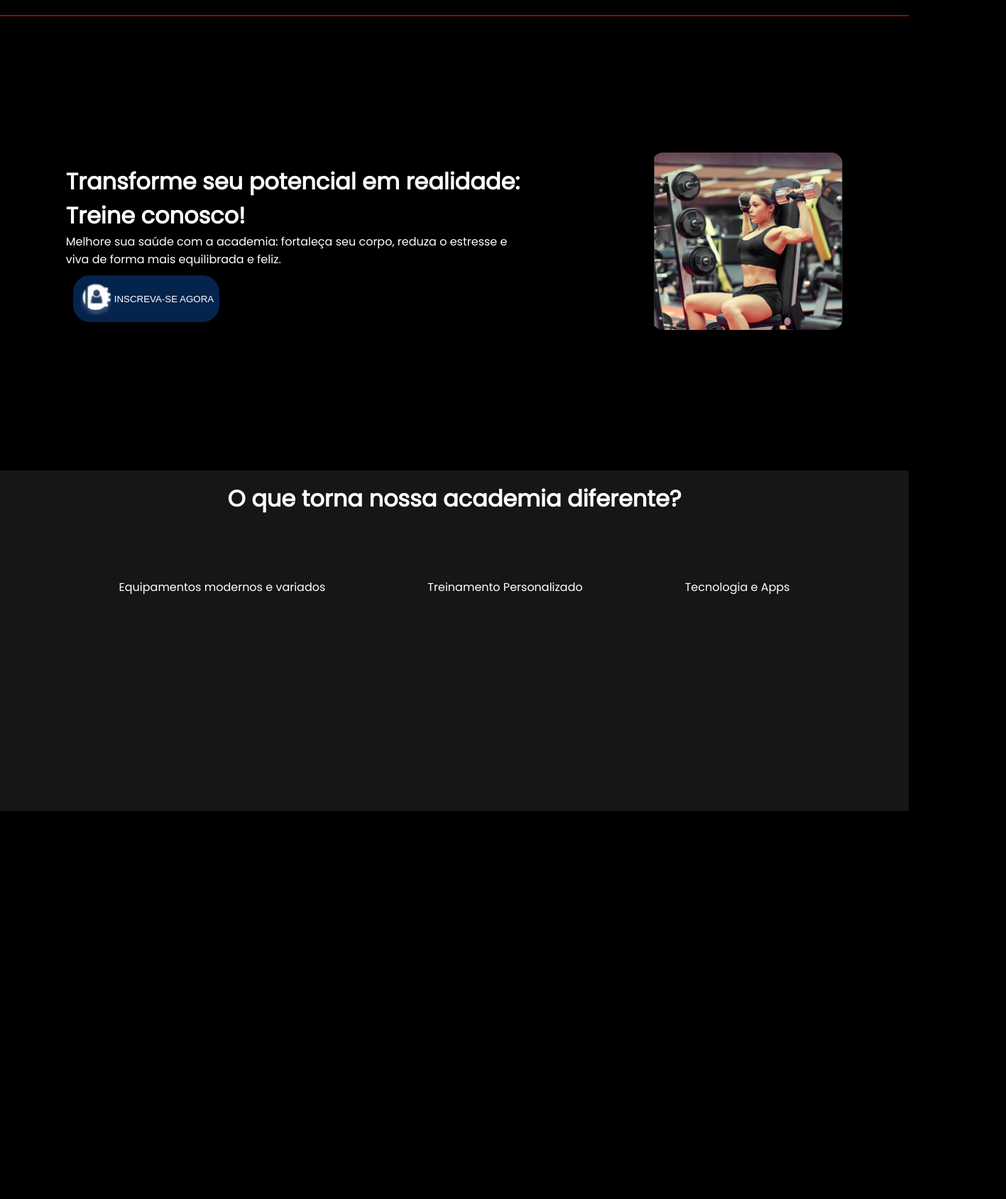
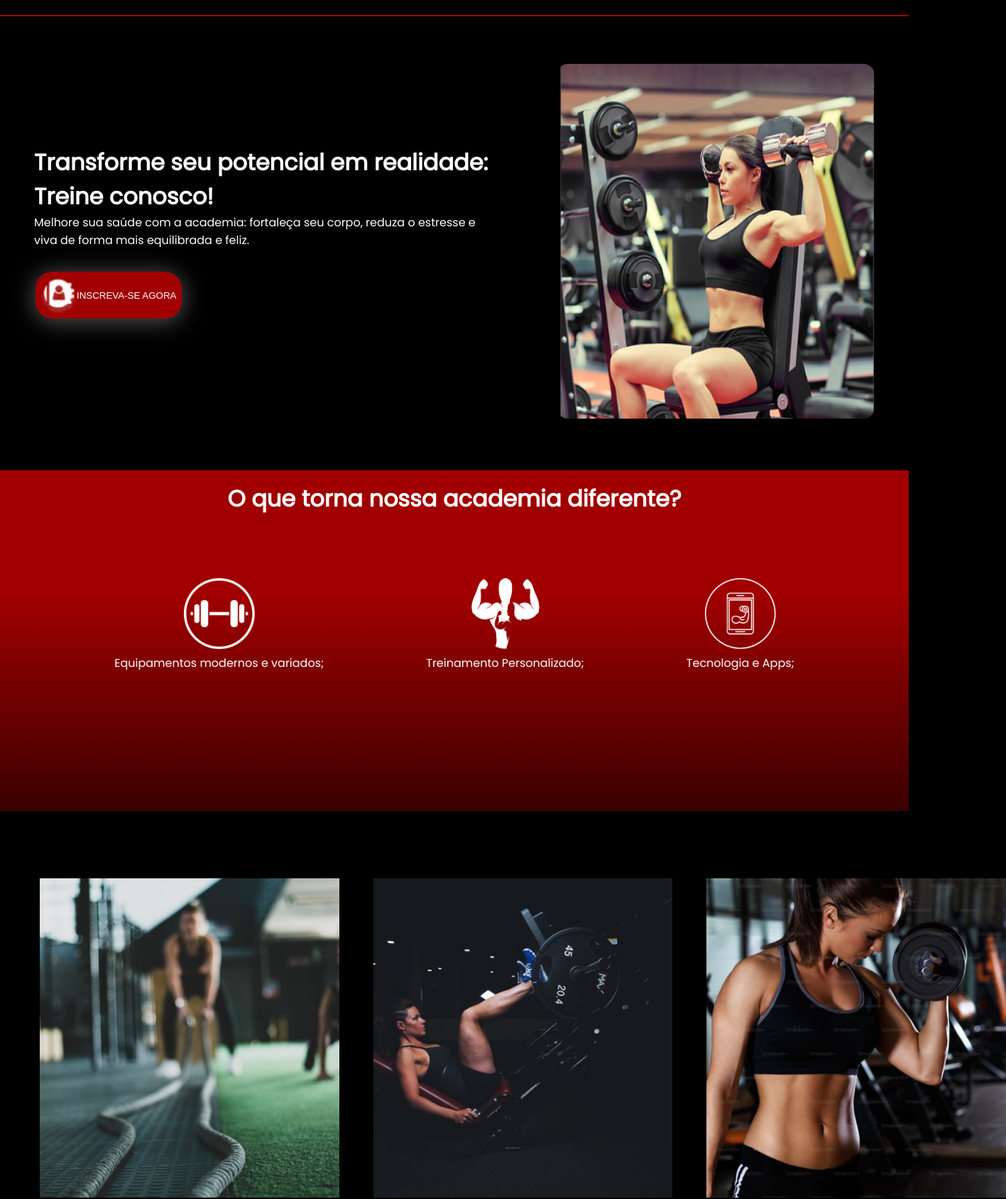
Before and after one commit to Anacaroline16/Fabrica-de-Software, a Next.js app in the folder almsfit/: page / in a window 1280 px wide. Shown: the part 97-1787 px from the top of the page at 71% size, 1417 px wide, since content can reach past the window. Built offline with nearby package versions, Linux system fonts and the light colour scheme.

Commit message:
telaHome

```diff
--- a/almsfit/src/app/globals.css
+++ b/almsfit/src/app/globals.css
@@ -13,7 +13,7 @@ body{
   --cor-inputs: #870e18;
   /* cores da pagina principal */
   --cor-fundo-:  #476A99;
-  --cor-fundo-botao: #05244D;
+  --cor-fundo-botao: #A10000;
   --cor-das-letras:#FFFFFF;
   --cor-fundo-hover: #292E96;
   --cor-fundo-bloco-2: rgba(217,217,217,0.1);
--- a/almsfit/src/app/page.js
+++ b/almsfit/src/app/page.js
@@ -18,31 +18,31 @@ export default function Home() {
                         </button>
                     </div>
                     <div className={styles.pmrBloco_coluna2}>
-                         <Image className={styles.img_ft_principal_coluna2} src="/images/img1.png" alt="Mulher malhando na academia" width="250" height="250" />
+                         <Image className={styles.img_ft_principal_coluna2} src="/images/img1.png" alt="Mulher malhando na academia" width="500" height="500" />
                     </div>
                 </div>
                 <div className={styles.segundo_bloco}>
                     <h1>O que torna nossa academia diferente?</h1>
                     <div className={styles.imgs_txt}>
                         <div className={styles.quadrinho_1}>
-                            {/* <Image src="/images/img2_1.png" alt="Equipamentos modernos e variados" width={50} height={50}/> */}
-                            <p>Equipamentos modernos e variados</p>
+                            <Image src="/images/img2_1.png" alt="Equipamentos modernos e variados" width="100" height="100"/>
+                            <p>Equipamentos modernos e variados;</p>
                         </div>
                         <div className={styles.quadrinho_1}>
-                            {/* <Image src="img/img2_2.png" alt="Treinamento Personalizado" width={50} height={50} /> */}
-                            <p>Treinamento Personalizado</p>
+                            <Image src="/images/img2_2.png" alt="Treinamento Personalizado" width="100" height="100" />
+                            <p>Treinamento Personalizado;</p>
                         </div>
                         <div className={styles.quadrinho_1}>
-                            {/* <Image src="/images/" alt="Tecnologia e Apps"  width={50} height={50}/> */}
-                            <p>Tecnologia e Apps</p>
+                            <Image src="/images/img2_3.png" alt="Tecnologia e Apps"  width="100" height="100"/>
+                            <p>Tecnologia e Apps;</p>
                         </div>
                     </div>
                 </div>
                 <div className={styles.terceiro_bloco}>
 
-                    {/* <Image className={styles.imgs} src="/images/img3_1.png" alt="Mulher treinando com corda naval ao ar livre" width={50} height={50}/>
-                    <Image className={styles.imgs} src= "/imagesimg/img3_2.png" alt="Mulher realizando exercício de pernas em nossa máquina de academia" width={50} height={50} />
-                    <Image className={styles.imgs} src="/images/img3_3.png" alt=" Mulher treinando bícps com halteres em academia" width={50} height={50}/> */}
+                    <Image className={styles.imgs} src="/images/img3_1.png" alt="Mulher treinando com corda naval ao ar livre" width="450" height="450" />
+                    <Image className={styles.imgs} src= "/images/img3_2.png" alt="Mulher realizando exercício de pernas em nossa máquina de academia" width="450" height="450" />
+                    <Image className={styles.imgs} src="/images/img3_3.png" alt=" Mulher treinando bícps com halteres em academia" width="450" height="450"/>
 
                 </div>
             </div>
--- a/almsfit/src/app/page.module.css
+++ b/almsfit/src/app/page.module.css
@@ -31,6 +31,12 @@
     margin: auto;
     border-radius: 1rem;
 }
+.titulo-principal{
+    font-size: 3.5em;
+}
+.paragrafo-principal{
+    font-size: 2rem;
+}
 .botao_pmrBloco {
     background-color:var(--cor-fundo-botao);
     display: flex;
@@ -40,16 +46,17 @@
     border: none;
     padding: .5rem;
     outline: none;
-    margin: 10px 2px 0 10px;
+    margin: 5% 2px ;
+    box-shadow: 0px 3px 33.4px rgba(255,255,255,0.35);
 }
-.botao_pmrBloco img{
+.botao_pmrBloco image{
     padding: 2px;
 }
 /*   BLOCO  2*/
 
 .segundo_bloco{
     text-align: center;
-    background-color: var(--cor-fundo-bloco-2);
+    background: linear-gradient(#A10000 36%, #3B0000 100%);
     height: 60vh;
 }
 
```
